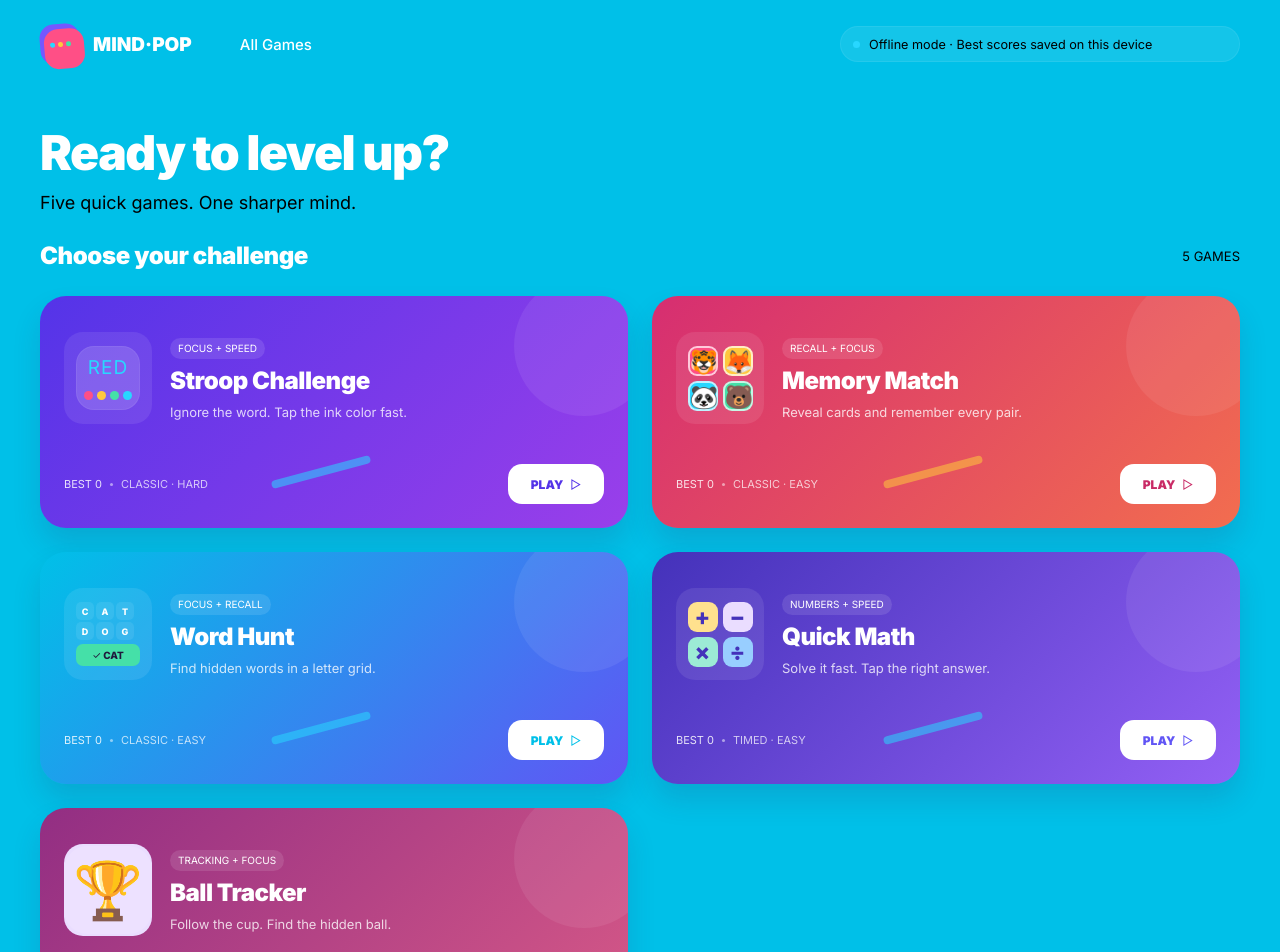
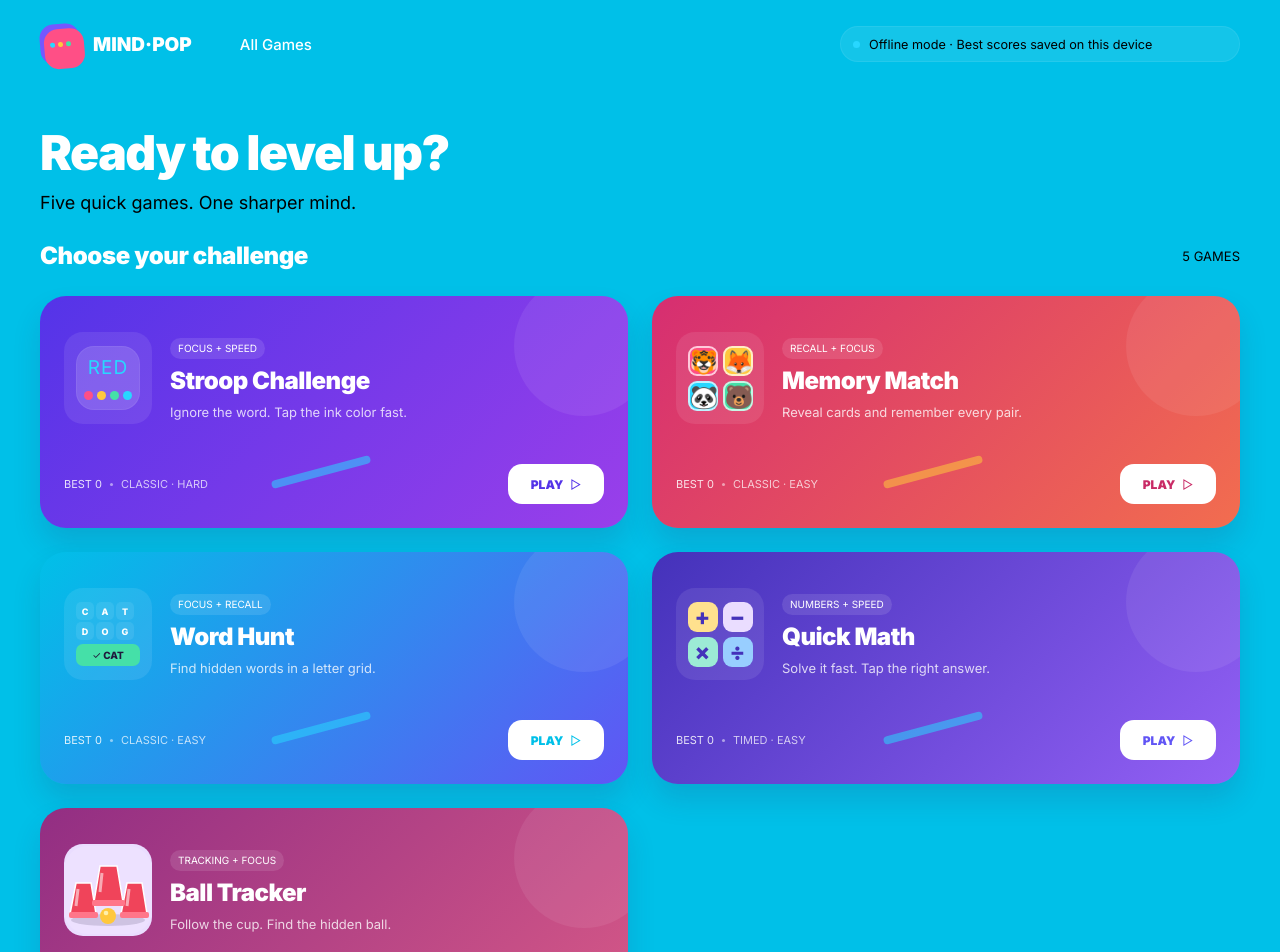
Before and after one commit to 2023-arid-3829-hue/AI-Mind-Training, a React (Vite) app in the folder frontend/: page / in a window 1280 px wide. Shown: the top 952 px of the page. Built offline with nearby package versions, Linux system fonts and the light colour scheme.

Commit message:
Use Ball Tracker cups icon on home page

```diff
--- a/frontend/src/pages/HomePage.jsx
+++ b/frontend/src/pages/HomePage.jsx
@@ -1,13 +1,36 @@
 import React from 'react';
 import { GAME_DATA, GAME_IDS } from '../data/gameData.js';
 import { readStorage } from '../lib/gameStorage.js';
+
+function BallTrackerIcon() {
+  return (
+    <svg viewBox="0 0 88 88" focusable="false">
+      <ellipse cx="44" cy="74" rx="37" ry="6" fill="#20183d" opacity=".15" />
+      <g fill="#f0445a" stroke="#fff" strokeWidth="1.5">
+        <path d="M12 37h15l5 31H6z" />
+        <path d="M36 20h17l6 36H30z" />
+        <path d="M63 37h15l5 31H57z" />
+      </g>
+      <g stroke="#fff" strokeWidth="3" opacity=".55">
+        <path d="m14 43-2 17M38 27l-2 19M65 43l-2 17" />
+      </g>
+      <g fill="#ff768a">
+        <rect x="5" y="66" width="29" height="6" rx="2" />
+        <rect x="28" y="54" width="33" height="6" rx="2" />
+        <rect x="56" y="66" width="29" height="6" rx="2" />
+      </g>
+      <circle cx="44" cy="70" r="8" fill="#ffc83d" />
+      <circle cx="42" cy="67" r="2.3" fill="#fff0ab" />
+    </svg>
+  );
+}
 
 function HomeIllustration({ game }) {
   if (game === 'stroop') return <div className="color-tile"><strong>RED</strong><div className="color-dots"><i /><i /><i /><i /></div></div>;
   if (game === 'memory-match') return <div className="tiles memory-tiles"><span>🐯</span><span>🦊</span><span>🐼</span><span>🐻</span></div>;
   if (game === 'word-hunt') return <div className="word-art"><div className="letters"><span>C</span><span>A</span><span>T</span><span>D</span><span>O</span><span>G</span></div><div className="target">✓ CAT</div></div>;
   if (game === 'quick-math') return <div className="tiles math-tiles"><span>+</span><span>−</span><span>×</span><span>÷</span></div>;
-  return <div className="home-cup" aria-hidden="true">🏆</div>;
+  return <div className="home-cup"><BallTrackerIcon /></div>;
 }
 
 function GameCard({ game, onNavigate }) {
--- a/frontend/src/styles.css
+++ b/frontend/src/styles.css
@@ -1678,7 +1678,8 @@ body.home-prototype a:focus-visible {
 }
 /* Native React shell and interactive boards */
 #root, .app-shell { min-height: 100vh; }
-.home-cup { display: grid; place-items: center; width: 88px; height: 88px; border-radius: 24px; background: #ffffff20; font-size: 56px; }
+.home-cup { display: grid; place-items: center; width: 88px; height: 88px; border-radius: 24px; background: #ffffff20; }
+.home-cup svg { width: 88px; height: 88px; overflow: visible; }
 .memory-tiles span { display: grid; place-items: center; font-size: 20px; }
 .math-tiles span { display: grid; place-items: center; }
 .letter.found-0, .targets .done:nth-child(4n + 1) { background: #45e0a8; }
```
